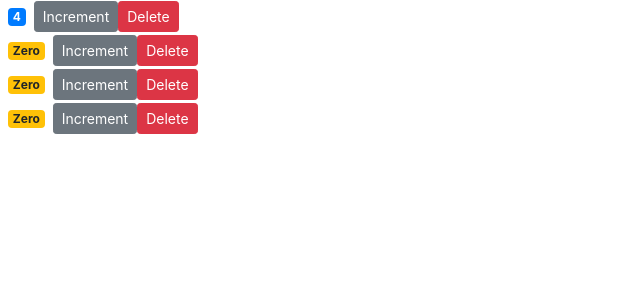
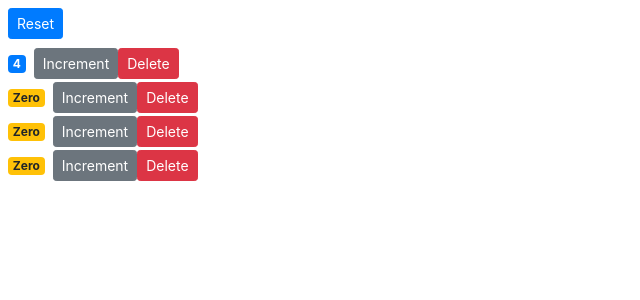
Before and after one commit to Johhno/react-app, a React (Create React App) app: page / in a window 1280 px wide. Shown: the top 300 px of the page, without its empty margins (0-640 px from the left). Built offline with nearby package versions, Linux system fonts and the light colour scheme.

Commit message:
Reset button & function

```diff
--- a/src/components/counters.jsx
+++ b/src/components/counters.jsx
@@ -17,9 +17,18 @@
         console.log('Event Handler Called', counterId);
     };
 
+    handleReset = () => {
+        const counters = this.state.counters.map(c => {
+            c.value = 0;
+            return c;
+        });
+        this.setState({ counters });
+    };
+
     render() {
         return (
             <div>
+                <button onClick={this.handleReset} className="btn btn-primary btn-sm m-2">Reset</button>
                 {
                     this.state.counters.map(counter => (
                         <Counter
```
